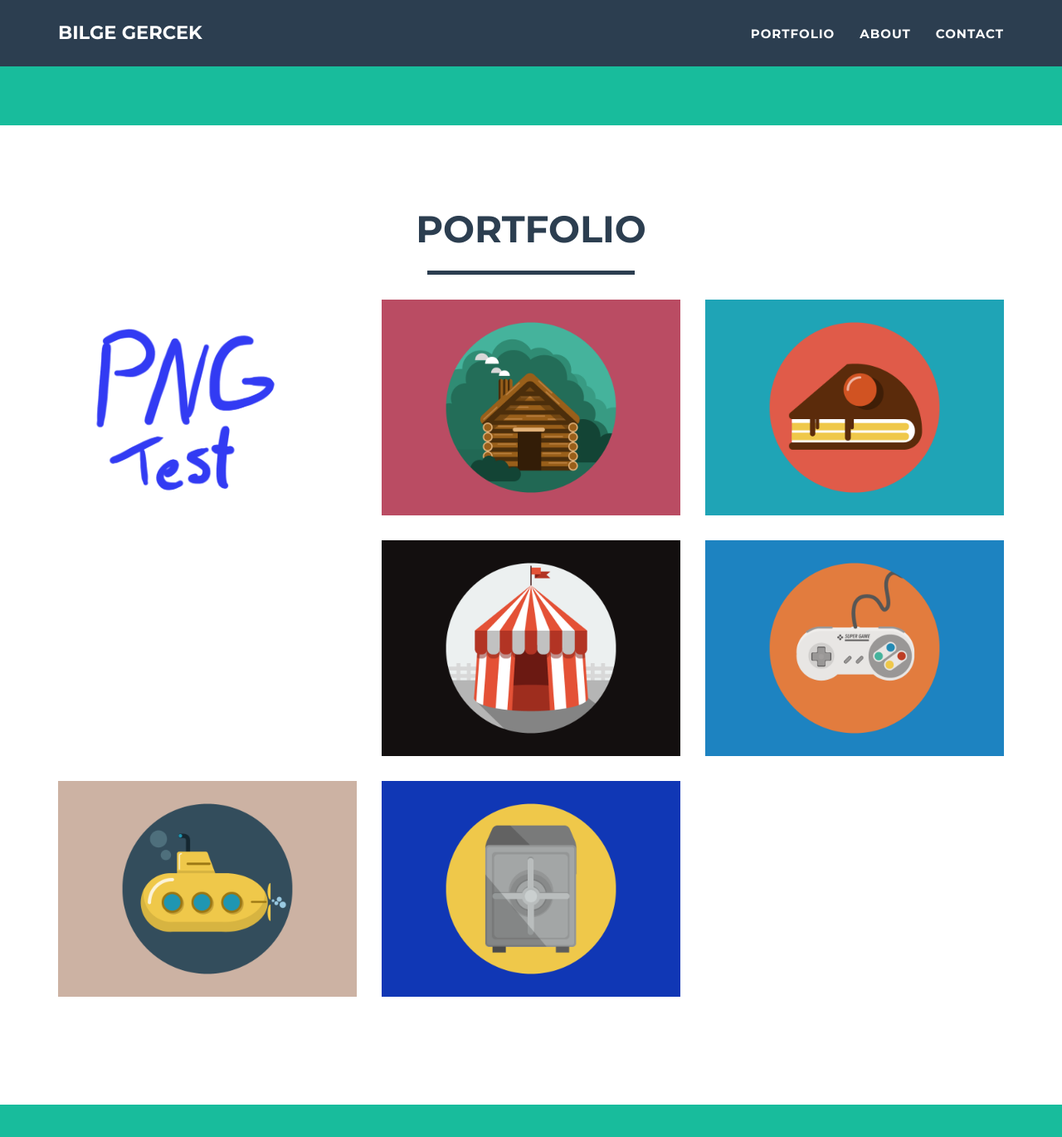
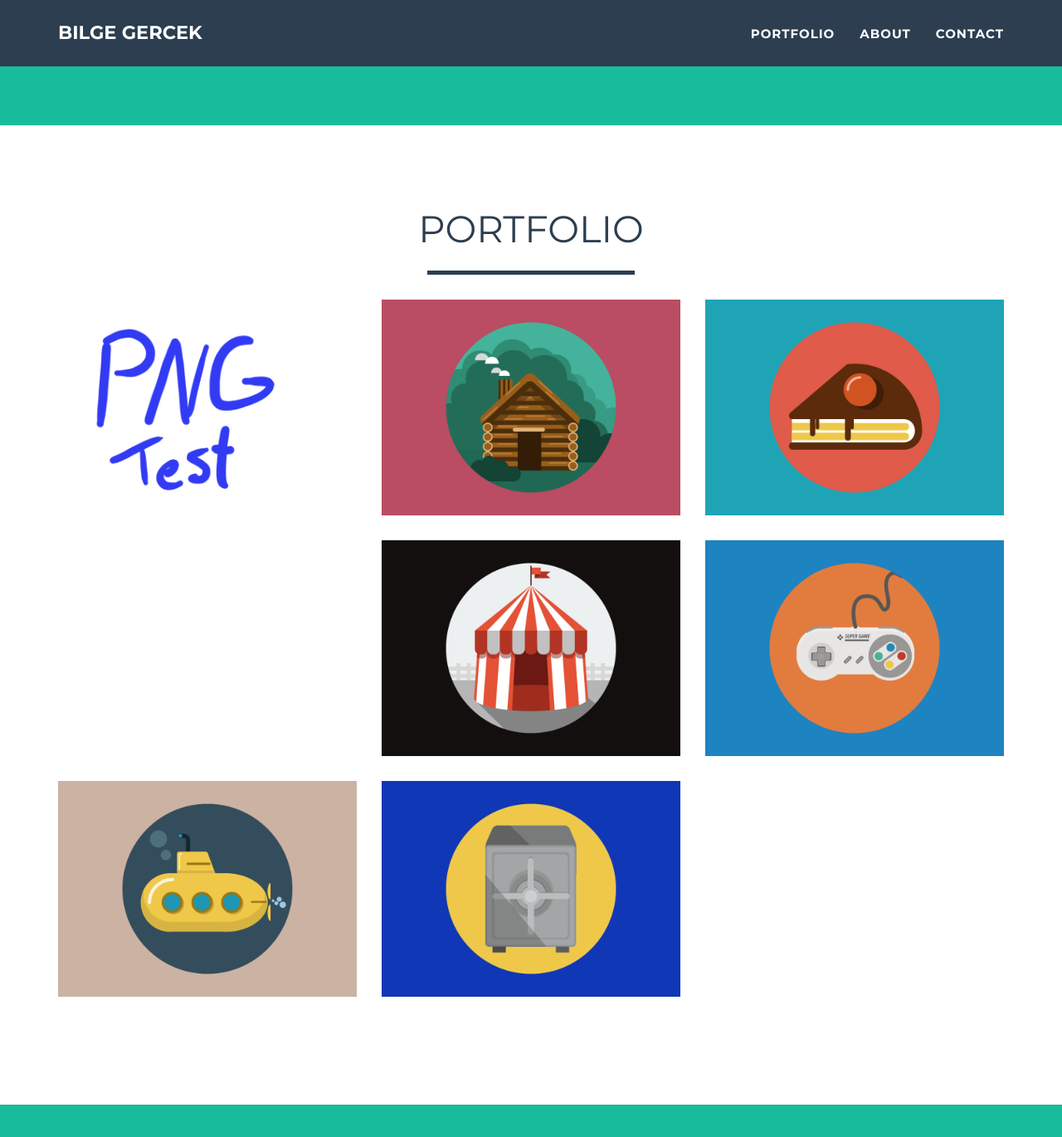
Before and after one commit to bilgegercek/bilgegercek.github.io, a Jekyll site: the page built from index.html, in a window 1280 px wide and 1400 px high, scrolled down 624 px. Shown: the top 1370 px of the window at 83% size. Built offline with Jekyll 4.4.1, drawn with Linux system fonts in a browser that asks for light colours.

Commit message:
change header font-weight

```diff
--- a/_includes/css/main.css
+++ b/_includes/css/main.css
@@ -33,7 +33,7 @@ h5,
 h6 {
     text-transform: uppercase;
     font-family: Montserrat,"Helvetica Neue",Helvetica,Arial,sans-serif;
-    font-weight: 700;
+    font-weight: 350;
 }
 
 hr.star-light,
```
